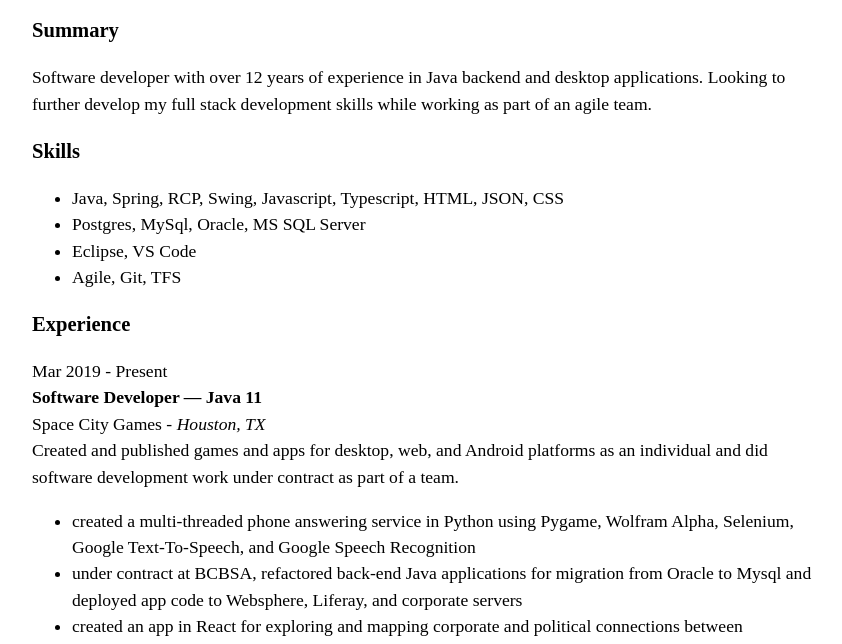
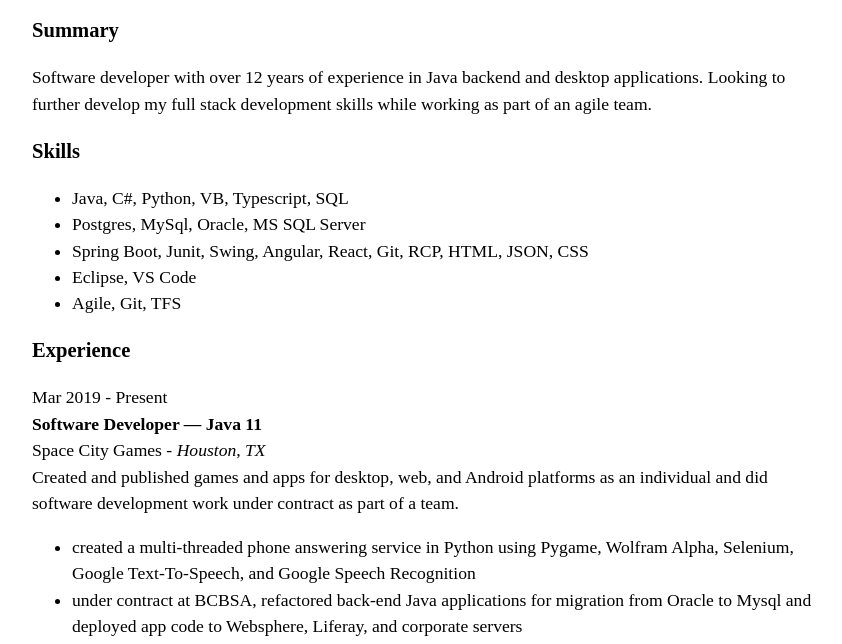
Before and after one commit to joshuaism/joshuaism.github.io, a plain HTML site: page index.html in a window 1280 px wide. Shown: the part 156-800 px from the top of the page, without its empty margins (212-1054 px from the left). Drawn offline with Linux system fonts and the light colour scheme.

Commit message:
Update skills section

```diff
--- a/index.html
+++ b/index.html
@@ -53,8 +53,9 @@
     </p>
     <h3>Skills</h3>
     <ul>
-      <li>Java, Spring, RCP, Swing, Javascript, Typescript, HTML, JSON, CSS</li>
+      <li>Java, C#, Python, VB, Typescript, SQL</li>
       <li>Postgres, MySql, Oracle, MS SQL Server</li>
+      <li>Spring Boot, Junit, Swing, Angular, React, Git, RCP, HTML, JSON, CSS</li>
       <li>Eclipse, VS Code</li>
       <li>Agile, Git, TFS</li>
     </ul>
```
